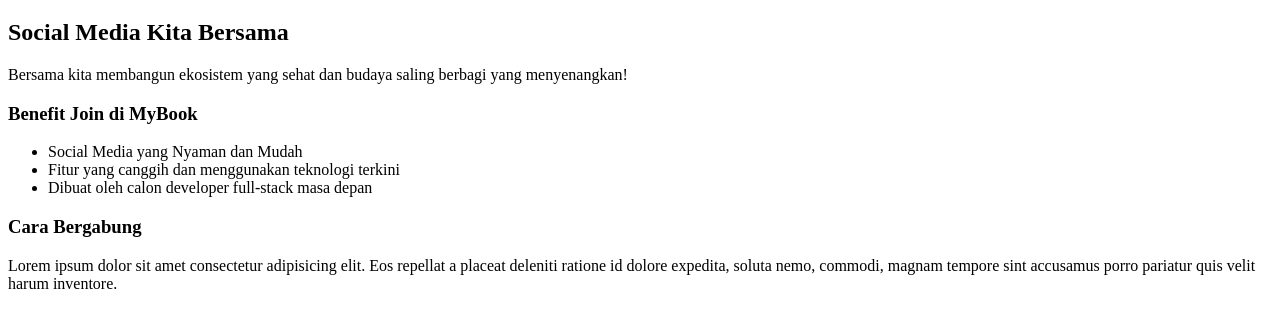
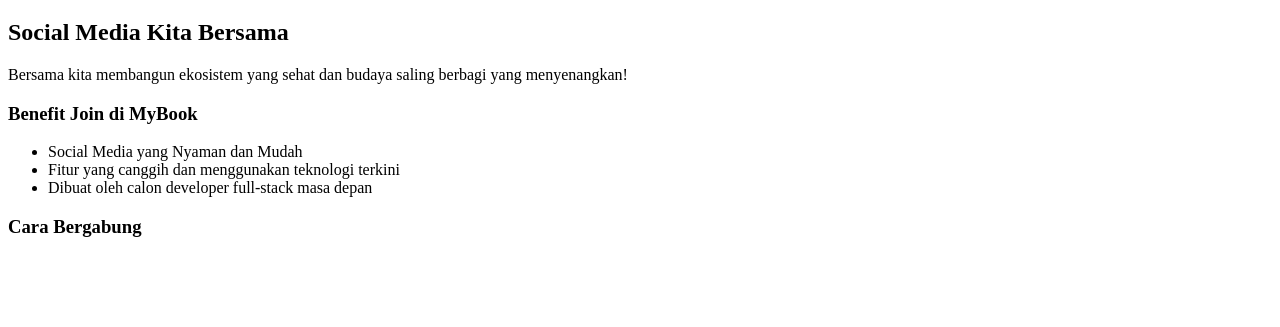
Before and after one commit to clovedoperetail/indoxxi, a plain HTML site: page index.html in a window 1280 px wide. Shown: the part 61-388 px from the top of the page. Drawn offline with Linux system fonts and the light colour scheme.

Commit message:
salah ketik

```diff
--- a/index.html
+++ b/index.html
@@ -16,7 +16,4 @@
        <ol>
        </ol>
 
-       <p>Lorem ipsum dolor sit amet consectetur adipisicing elit. Eos repellat a placeat deleniti ratione id dolore expedita, soluta nemo, commodi, magnam tempore sint accusamus porro pariatur quis velit harum inventore.</p>
-
-    </body>
 </html>
```
